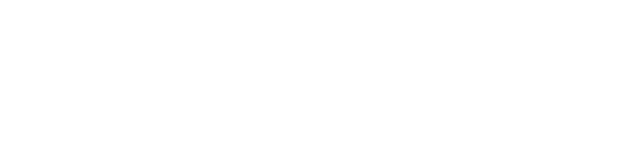
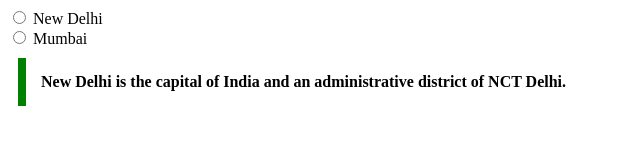
Before and after one commit to acciojob/trivia-Tahera29, a website: page main.html in a window 1280 px wide. Shown: the whole page, without its empty margins (0-640 px from the left). Drawn offline with Linux system fonts and the light colour scheme.

Commit message:
acciojob assignment

```diff
--- a/main.html
+++ b/main.html
@@ -7,7 +7,15 @@
 </head>
 
 <body>
-	<!-- the entire body must be written by student -->
+	<div>
+		<form action="">
+			<input type="radio" name="state" value="New Delhi">
+			<label for=" ">New Delhi</label><br>
+			<input type="radio" name="state" value="Mumbai">
+			<label for=" ">Mumbai</label>
+		</form>
+		<blockquote class="text">New Delhi is the capital of India and an administrative district of NCT Delhi.</blockquote>
+	</div>
     <script type="text/javascript" src="./script.js">
 </script>
 
--- a/styles.css
+++ b/styles.css
@@ -1,2 +1,9 @@
-
+.text{
+    max-width: 600px;
+     margin: 10px;
+    padding: 15px;
+    border-left: 8px solid green;
+    background-color: #f8fffe"";
+    font-weight: bold;
+}
 /* Your CSS Code here. */
```
